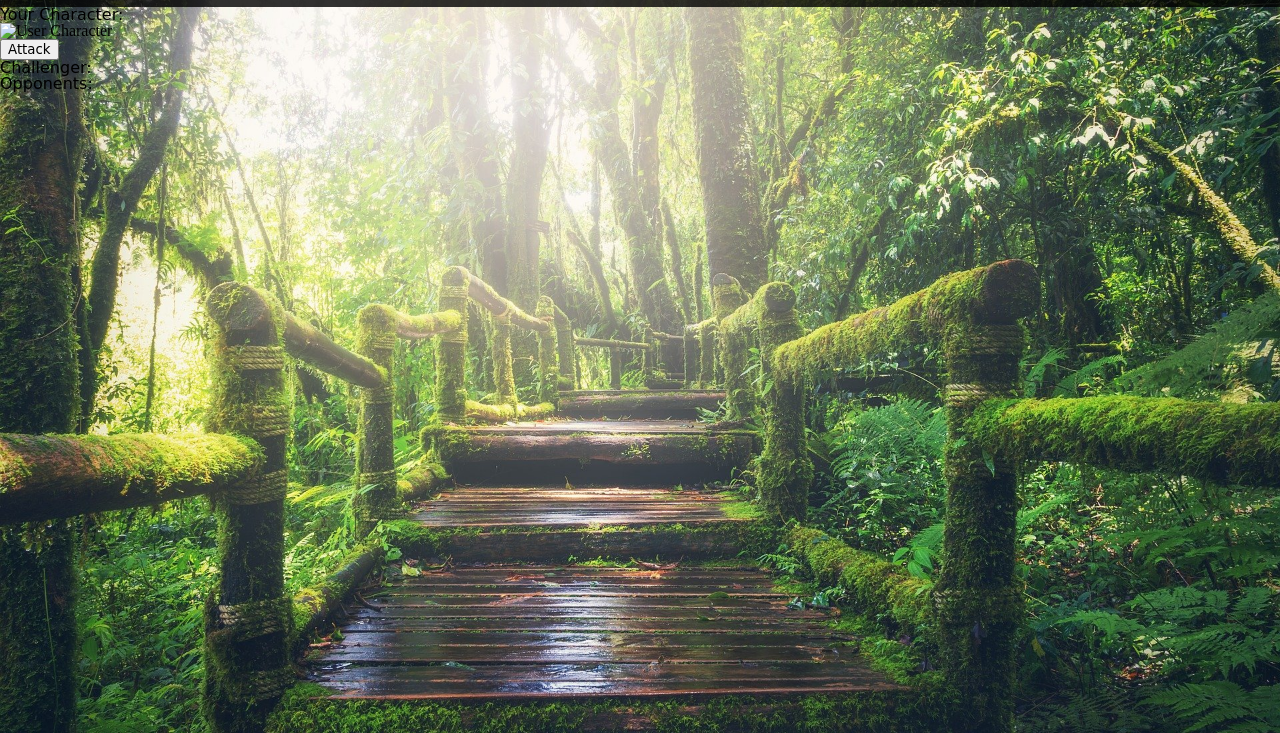
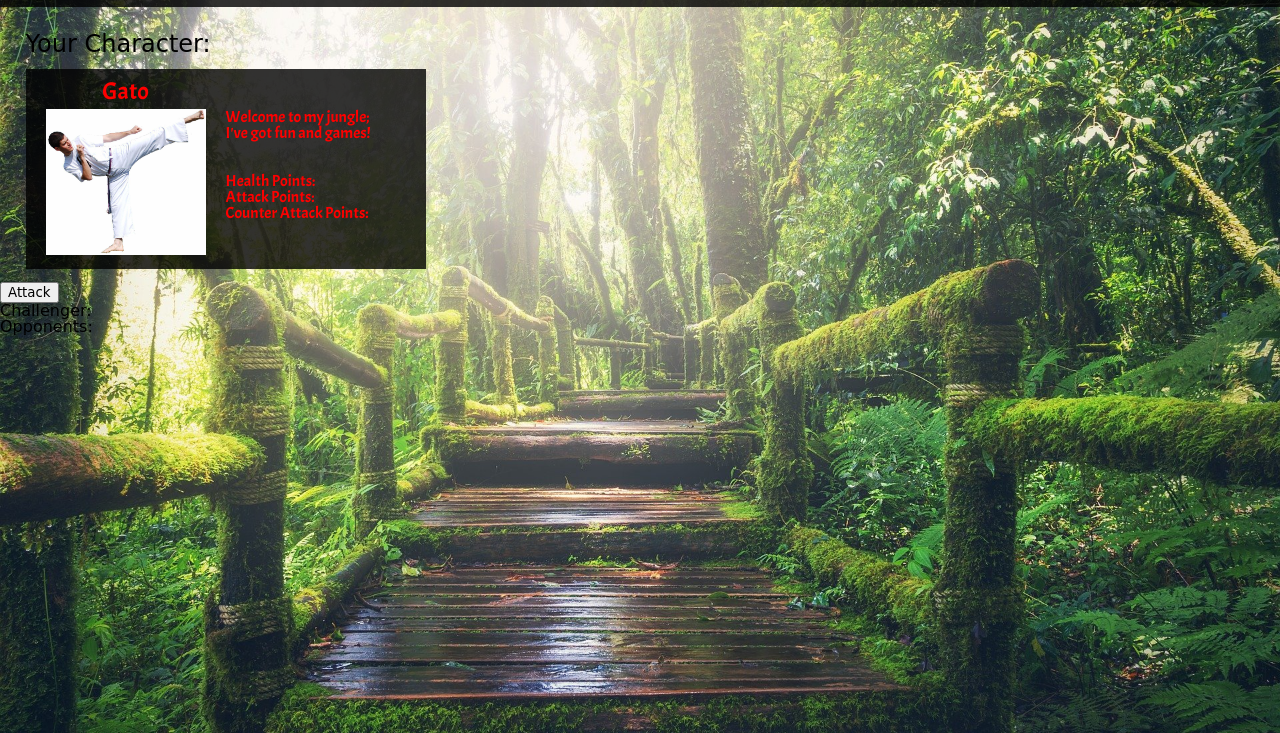
Before and after one commit to msyphus/rpg-game, a plain HTML site: page index.html in a window 1280 px wide. Shown: the part 67-800 px from the top of the page. Drawn offline with Linux system fonts and the light colour scheme; a web font is replaced by a local one.

Commit message:
rough style of character card

```diff
--- a/assets/css/style.css
+++ b/assets/css/style.css
@@ -20,8 +20,45 @@ h1, h2{
     font-family: 'Shojumaru', cursive;
 }
 
+#user {
+    margin: 2% 2% 1%;
+    font-size: 1.5rem;
+}
+
 .characterCard {
+    position: relative;
+    width: 400px;
+    height: 200px;
+    background-color: rgba(0,0,0,0.80);
+    margin: 1% 2%;
+}
+
+.characterNameSpace {
+    width: 50%;
+    height: 20%;
+}
+
+.characterName {
     font-family: 'Acme', sans-serif;
+    font-size: 1.5em;
+    color: red;
+    text-align: center;
+    padding-top: 5%;
+}
+
+.characterImg {
+    position: absolute;
+    width: 40%;
+    height: auto;
+    float: left;
+    margin-left: 5%;
+}
+
+.characterQuote, #userHealth, #userAttack, #userCntAttack {
+    width: 50%;
+    float: right;
+    font-family: 'Acme', sans-serif;
+    color: red;
 }
 
 p {
--- a/index.html
+++ b/index.html
@@ -16,8 +16,19 @@
 
     <section>
         <h2 id="user">Your Character: </h2>
-        <div class="CharacterCard"></div>
-        <img class="characterImg" src="" alt="User Character">
+        <div class="characterCard">
+            <div class="characterNameSpace">
+                <h4 class="characterName">Gato</h4>
+            </div>
+            <img class="characterImg" src="assets/images/gato.JPG" alt="User Character">
+            <p class="characterQuote">Welcome to my jungle; <br> I've got fun and games!</p>
+            <br><br><br><br>
+            <p id="userHealth">Health Points: </p>
+            <br>
+            <p id="userAttack">Attack Points: </p>
+            <br>
+            <p id="userCntAttack">Counter Attack Points: </p>
+        </div>
     </section>
 
     <section>
```
